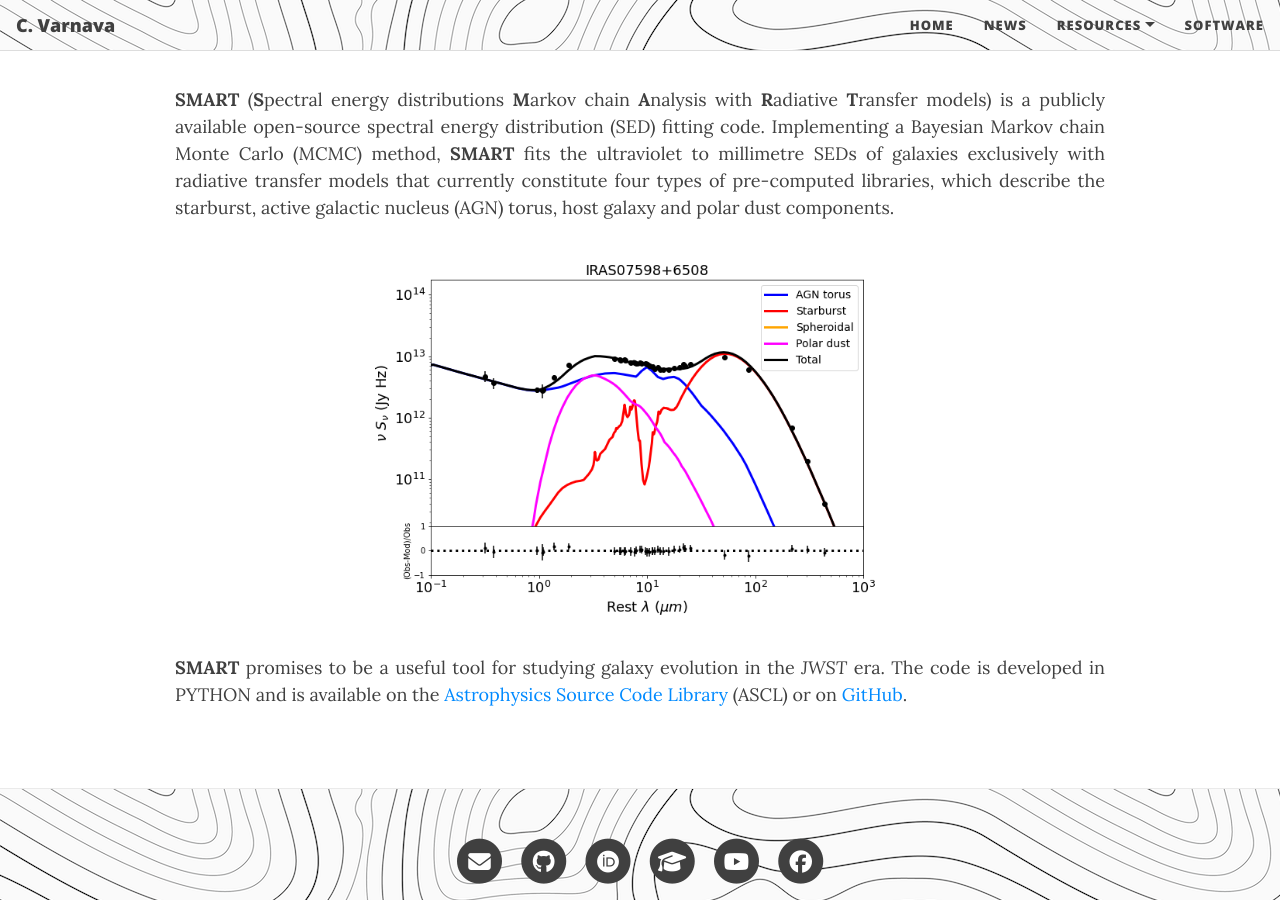
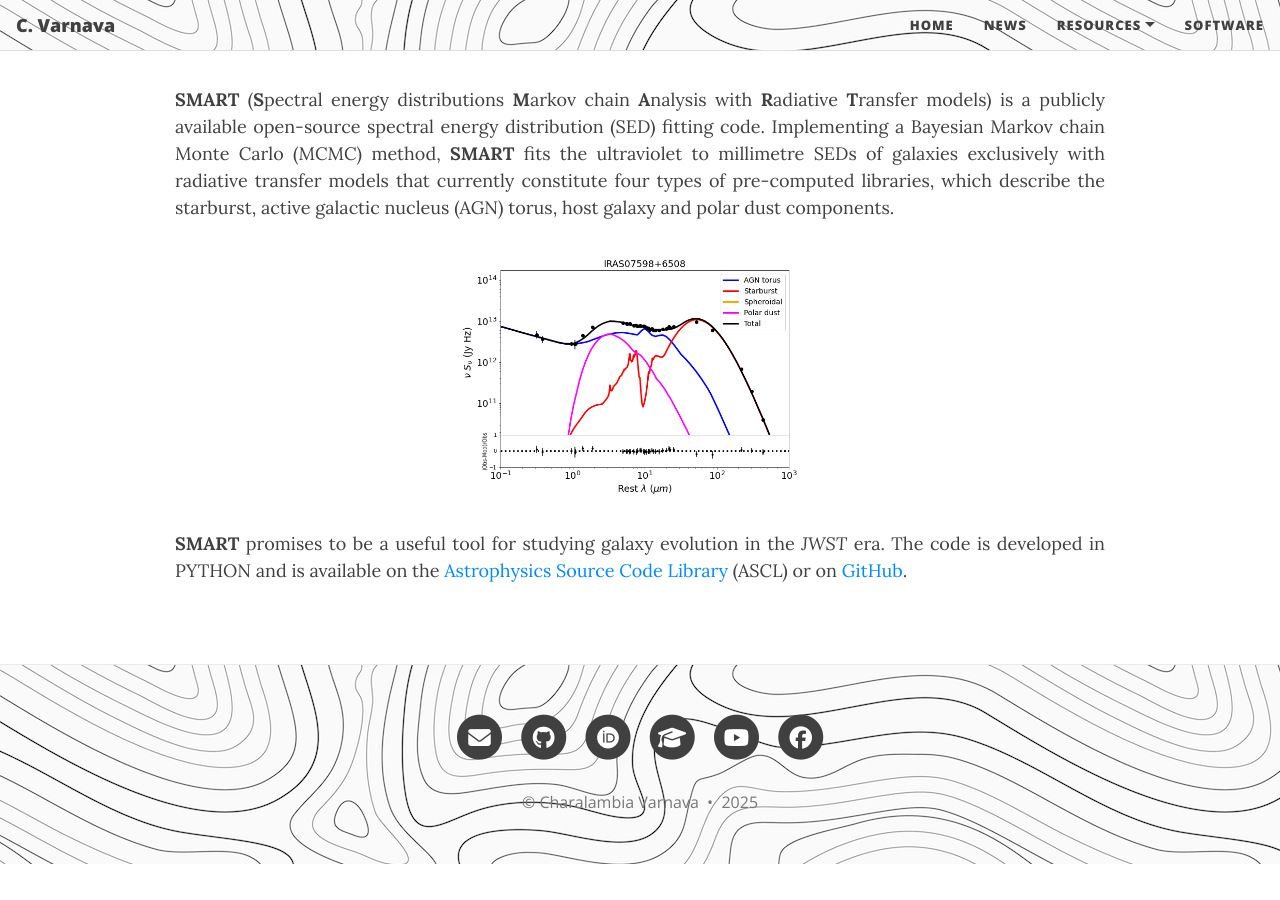
Before and after one commit to ch-var/ch-var.github.io, a Jekyll site: the page built from software.html, in a window 1280 px wide and 900 px high, scrolled down 720 px. Built offline with Jekyll 4.4.1, drawn with Linux system fonts in a browser that asks for light colours; after the commit the page ends 1584 px from its top, so only the background shows below that.

Commit message:
Update software.html

```diff
--- a/software.html
+++ b/software.html
@@ -27,7 +27,7 @@ title: Software
 <p align='justify'><b>SMART</b> (<b>S</b>pectral energy distributions <b>M</b>arkov chain <b>A</b>nalysis with <b>R</b>adiative <b>T</b>ransfer models) is a publicly available open-source spectral energy distribution (SED) fitting code. Implementing a Bayesian Markov chain Monte Carlo (MCMC) method, <b>SMART</b> fits the ultraviolet to millimetre SEDs of galaxies exclusively with radiative transfer models that currently constitute four types of pre-computed libraries, which describe the starburst, active galactic nucleus (AGN) torus, host galaxy and polar dust components.</p>
 
 <p align="center">
-<img src="/assets/img/IRAS07598+6508_CYGNUS.png" width="60%" height="60%">
+<img src="/assets/img/IRAS07598+6508_CYGNUS.png" width="40%" height="40%">
 </p>
 
 <p align='justify'><b>SMART</b> promises to be a useful tool for studying galaxy evolution in the <i>JWST</i> era. The code is developed in PYTHON and is available on the <a href="https://www.ascl.net/2406.003">Astrophysics Source Code Library</a> (ASCL) or on <a href="https://github.com/ch-var/SMART">GitHub</a>.</p>
```
